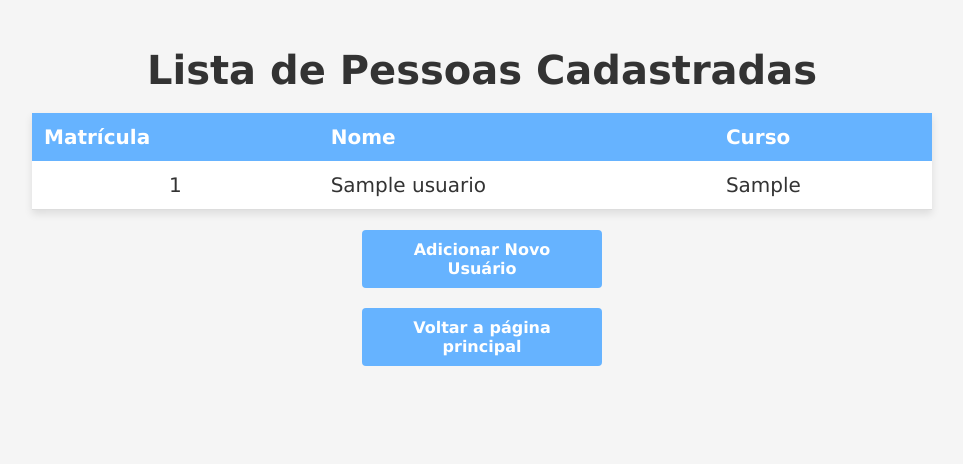
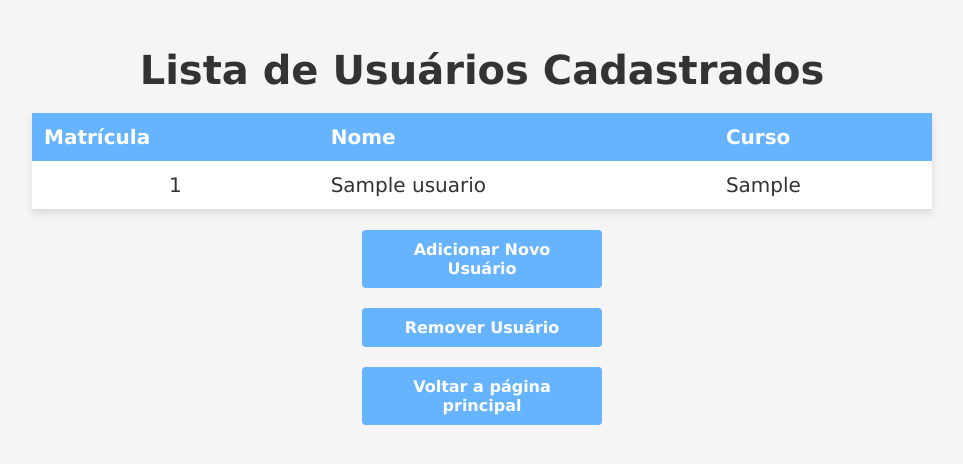
Before and after one commit to paulohenrif/Biblioteca, a Django app: page /consultar_usuarios/ in a window 1280 px wide. Shown: the top 464 px of the page, without its empty margins (158-1121 px from the left). Run offline with Django 4.2, Linux system fonts and the light colour scheme; tables that the repository leaves empty hold one stand-in row (values such as "Sample post").

Commit message:
Commit: finalizando o projeto

```diff
--- a/biblioteca/templates/paginas_consultas/consultar_acervo.html
+++ b/biblioteca/templates/paginas_consultas/consultar_acervo.html
@@ -25,7 +25,7 @@
 
                         <strong>Autor:</strong> {{ livro.autor }}<br>
 
-                        <strong>Id:</strong> {{livro.id}} <br>
+                        {% comment %} <strong>Id:</strong> {{livro.id}} <br> {% endcomment %}
 
                     </div>
                     <div class="emprestimo">
--- a/biblioteca/templates/paginas_consultas/consultar_usuarios.html
+++ b/biblioteca/templates/paginas_consultas/consultar_usuarios.html
@@ -13,7 +13,7 @@
 </head>
 <body>
     {% block main %}
-        <h1>Lista de Pessoas Cadastradas</h1>
+        <h1>Lista de Usuários Cadastrados</h1>
         <table>
             <thead>
                 <tr>
@@ -34,6 +34,7 @@
         </table>
 
         <a href="{% url 'cadastrar_usuario' %}">Adicionar Novo Usuário</a>
+        <a href="{% url 'remover_usuario' %}">Remover Usuário</a>
         <a href="{% url 'Home' %}">Voltar a página principal</a>
     {% endblock main %}
 </body>
--- a/biblioteca/views.py
+++ b/biblioteca/views.py
@@ -1,6 +1,7 @@
 from django.shortcuts import render, redirect
 from biblioteca.models import Livro, Usuario, Emprestimo
 from django.http import HttpResponse
+
 
 def Home(request):
     return render(request, "home.html")
```
Also changed, not shown: 1 other file.
